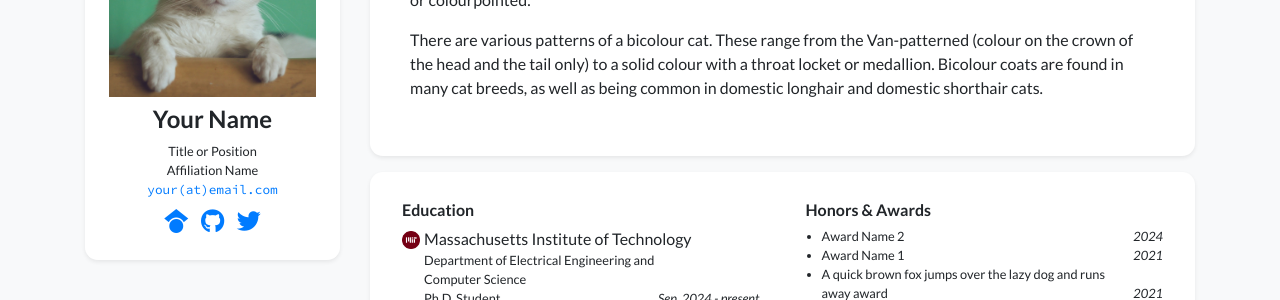
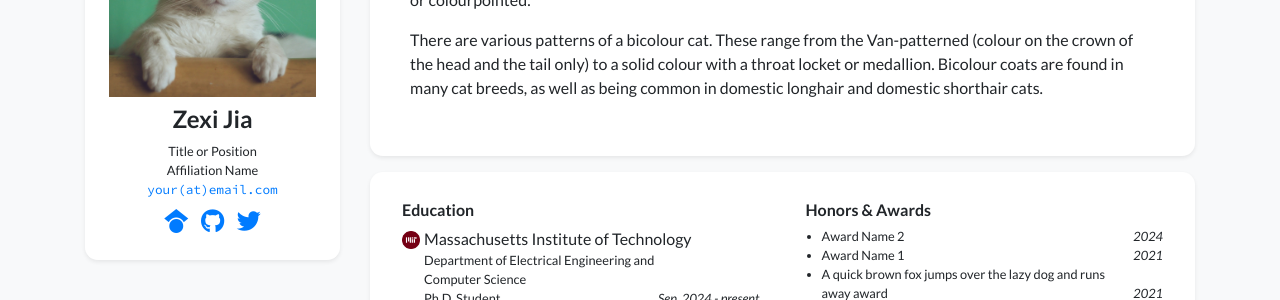
Before and after one commit to zexiJia/zexijia.github.io, a Jekyll site: the page built from index.html, in a window 1280 px wide. Shown: the part 214-514 px from the top of the page. Built offline with Jekyll 4.4.1, drawn with Linux system fonts in a browser that asks for light colours; nearby versions of some CDN libraries; a style sheet for code colours, icons or effects is not loaded.

Commit message:
修改名字

```diff
--- a/_data/profile.yml
+++ b/_data/profile.yml
@@ -1,4 +1,4 @@
-primary_name: "Your Name"
+primary_name: "Zexi Jia"
 secondary_name: ""
 navbar_name: "Your Name"
 
```
